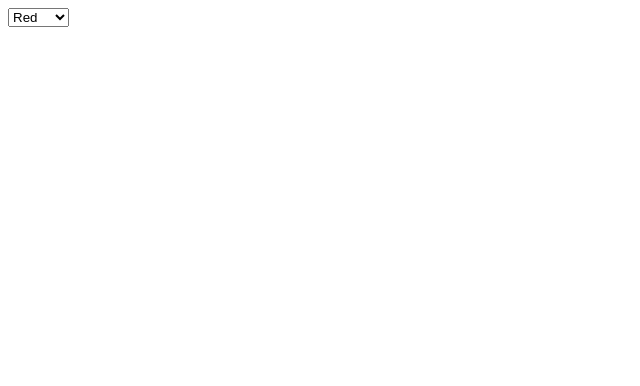
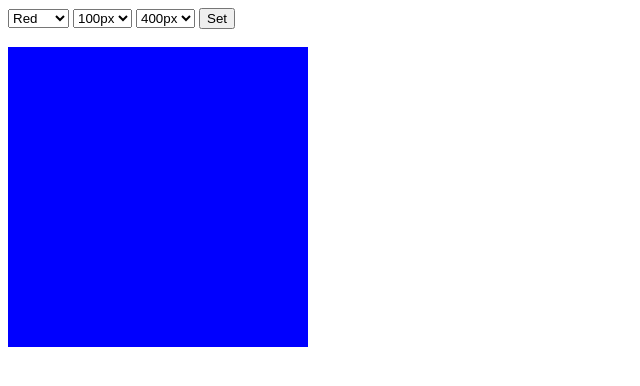
Before and after one commit to MichaelAsanteAmalitech/JSEssentialsProject, a plain HTML site: page index.html in a window 1280 px wide. Shown: the whole page, without its empty margins (0-640 px from the left). Drawn offline with Linux system fonts and the light colour scheme.

Commit message:
Finished designing the index page

```diff
--- a/index.html
+++ b/index.html
@@ -11,5 +11,25 @@
         <option value="Yellow">Yellow</option>
         <option value="Blue">Blue</option>
     </select>
+
+    <select name="cssProperty" id="width">
+        <option value="100px">100px</option> <!--drop down options -->
+        <option value="200px">200px</option>
+        <option value="300px">300px</option>
+    </select>
+
+    <select name="cssProperty" id="height">
+        <option value="400px">400px</option>
+        <option value="500px">500px</option>
+        <option value="600px">600px</option>
+    </select>
+
+    <button id="set">Set</button> <!--button to initiate the command-->
+
+    <br><br>
+
+    <div id="modify" style="width:300px; height:300px; background:blue"></div> <!--div element that would be modified-->
+
+    <script src="script.js"></script>
 </body>
 </html>
```
